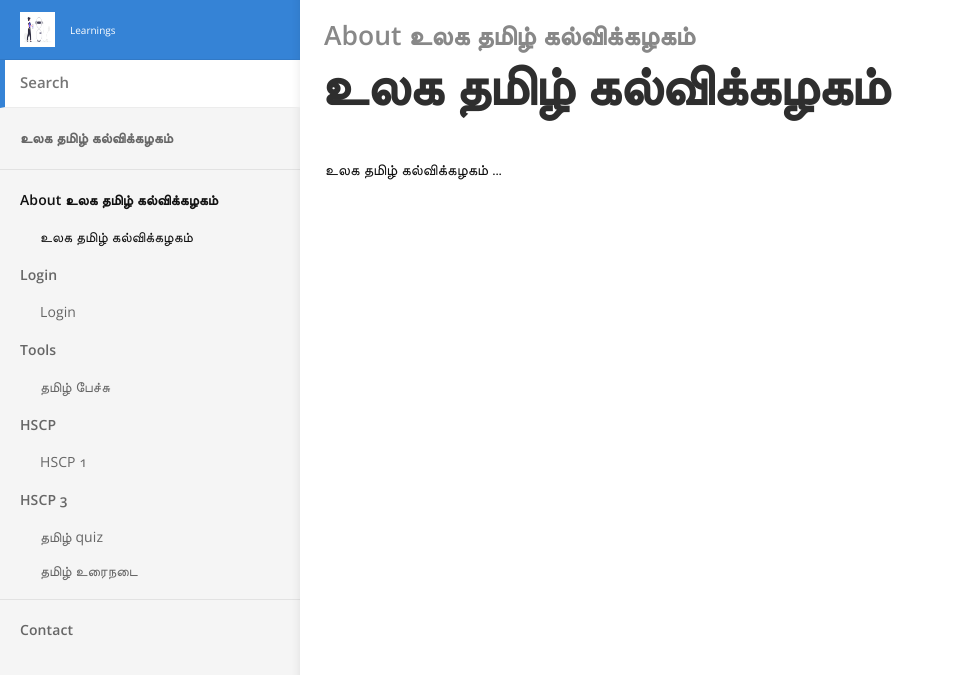
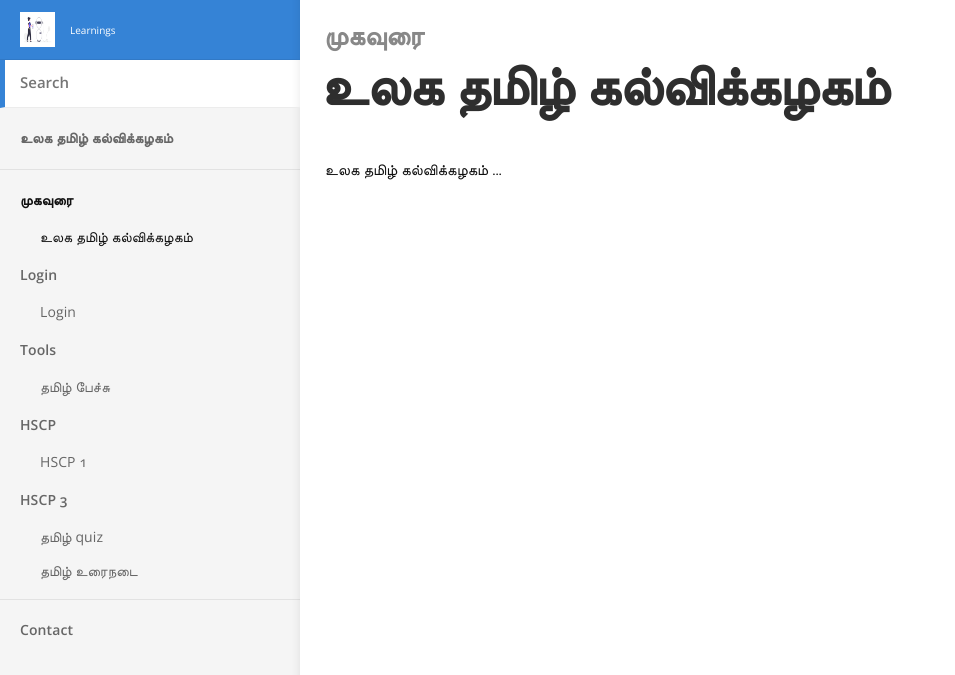
Before and after one commit to mperumal-usd/ita, a Jekyll site: the page built from _docs/AboutMe.md, in a window 1280 px wide. Shown: the top 675 px of the page, without its empty margins (0-955 px from the left). Built offline with Jekyll 4.4.1, drawn with Linux system fonts in a browser that asks for light colours.

Commit message:
initial commit

```diff
--- a/_docs/AboutMe.md
+++ b/_docs/AboutMe.md
@@ -1,6 +1,6 @@
 ---
 title: உலக தமிழ் கல்விக்கழகம்
-category: About உலக தமிழ் கல்விக்கழகம்
+category: முகவுரை
 order: 1
 ---
 
```
